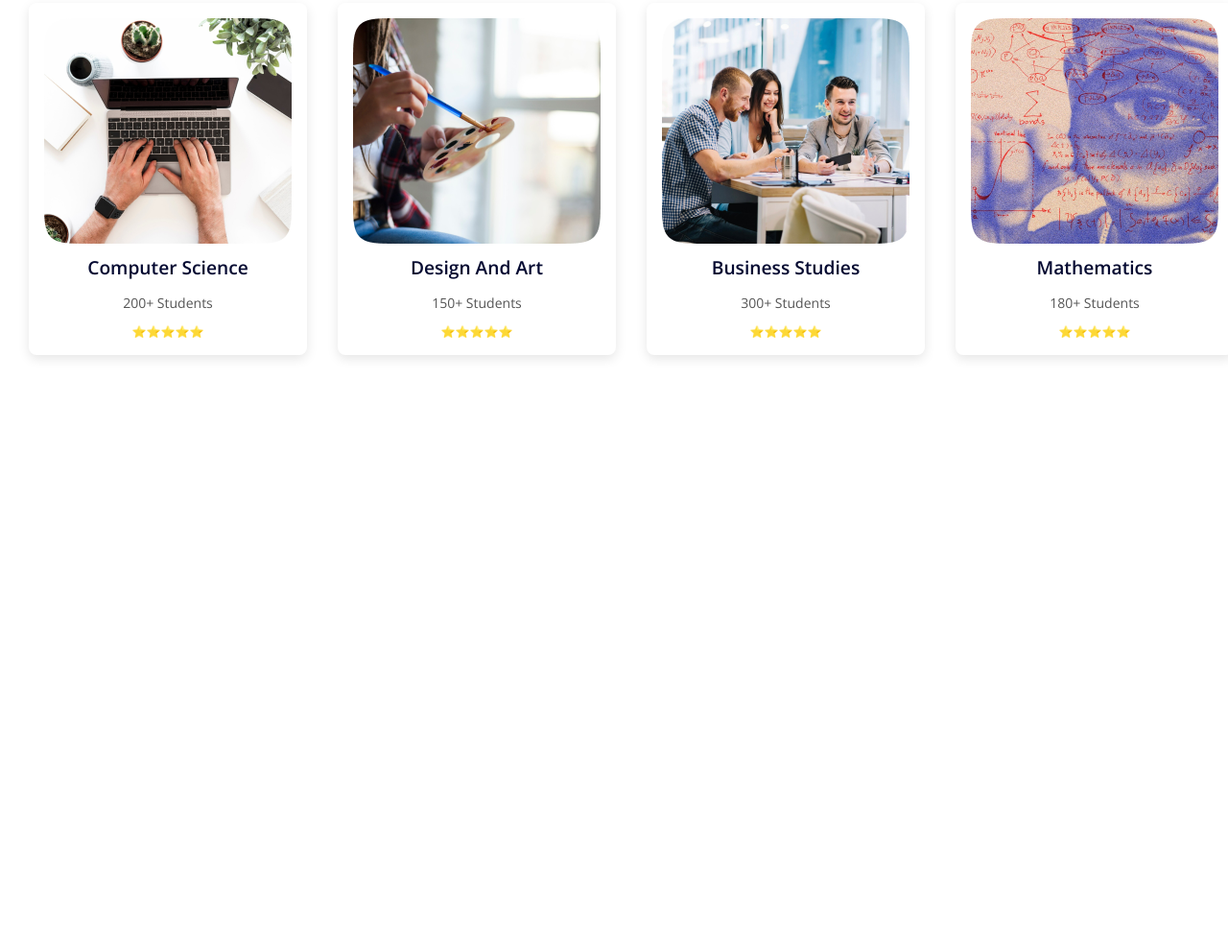
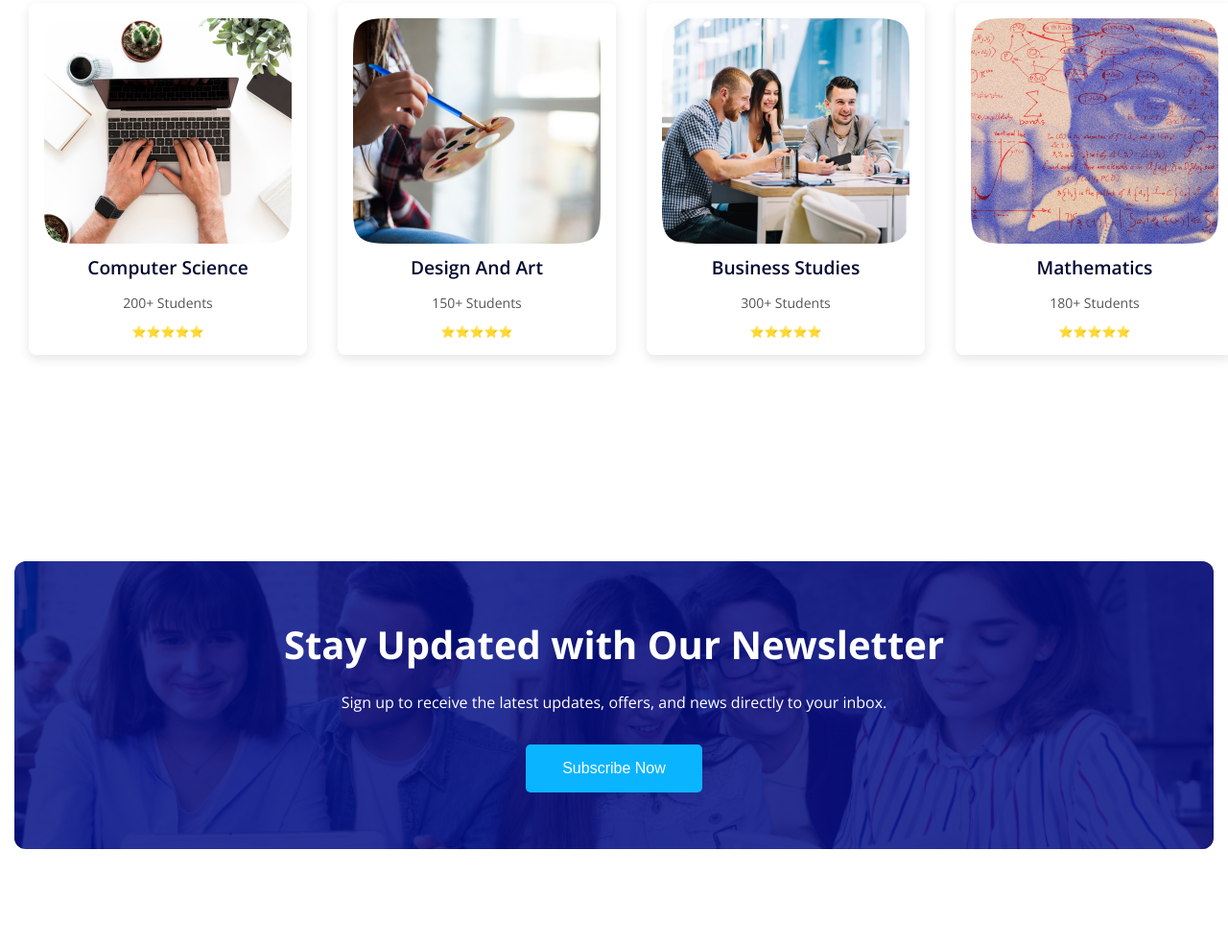
Before and after one commit to shoriful-dev/sakola_web, a plain HTML site: page index.html in a window 1280 px wide. Shown: the part 2835-3820 px from the top of the page at 96% size. Before the commit the page ends 3320 px from the top, so only its background shows below. Drawn offline with nearby package versions, Linux system fonts and the light colour scheme.

Commit message:
add newsletter section

```diff
--- a/index.html
+++ b/index.html
@@ -209,7 +209,7 @@
   </section>
 
   <!-- newsletter section -->
-  <!-- <section class="conteiner" id="signup">
+  <section class="conteiner" id="signup">
     <div class="newsletter">
       <div class="overlay">
         <div class="content">
@@ -219,7 +219,7 @@
         </div>
       </div>
     </div>
-  </section> -->
+  </section>
  </main>
 
   <!-- footer -->
```
